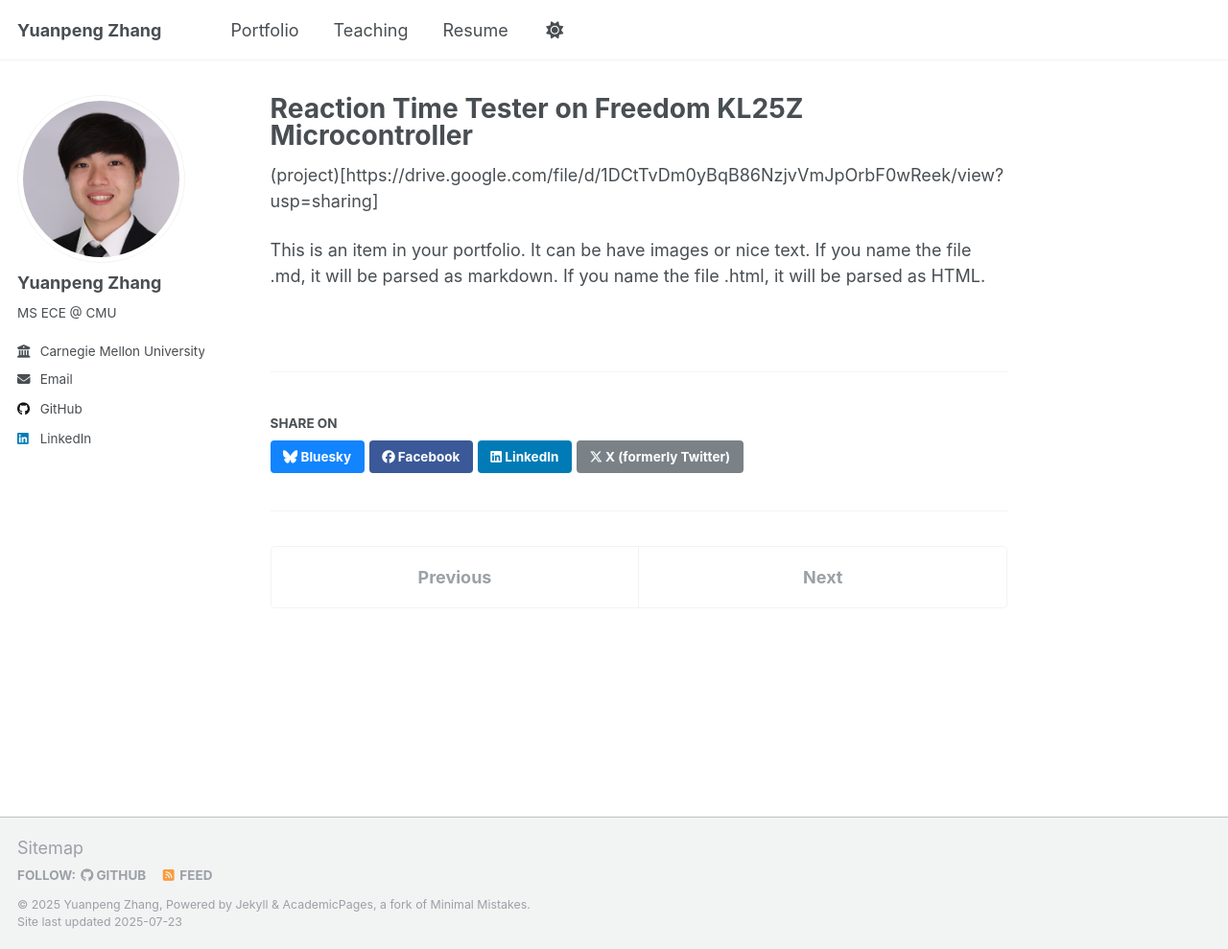
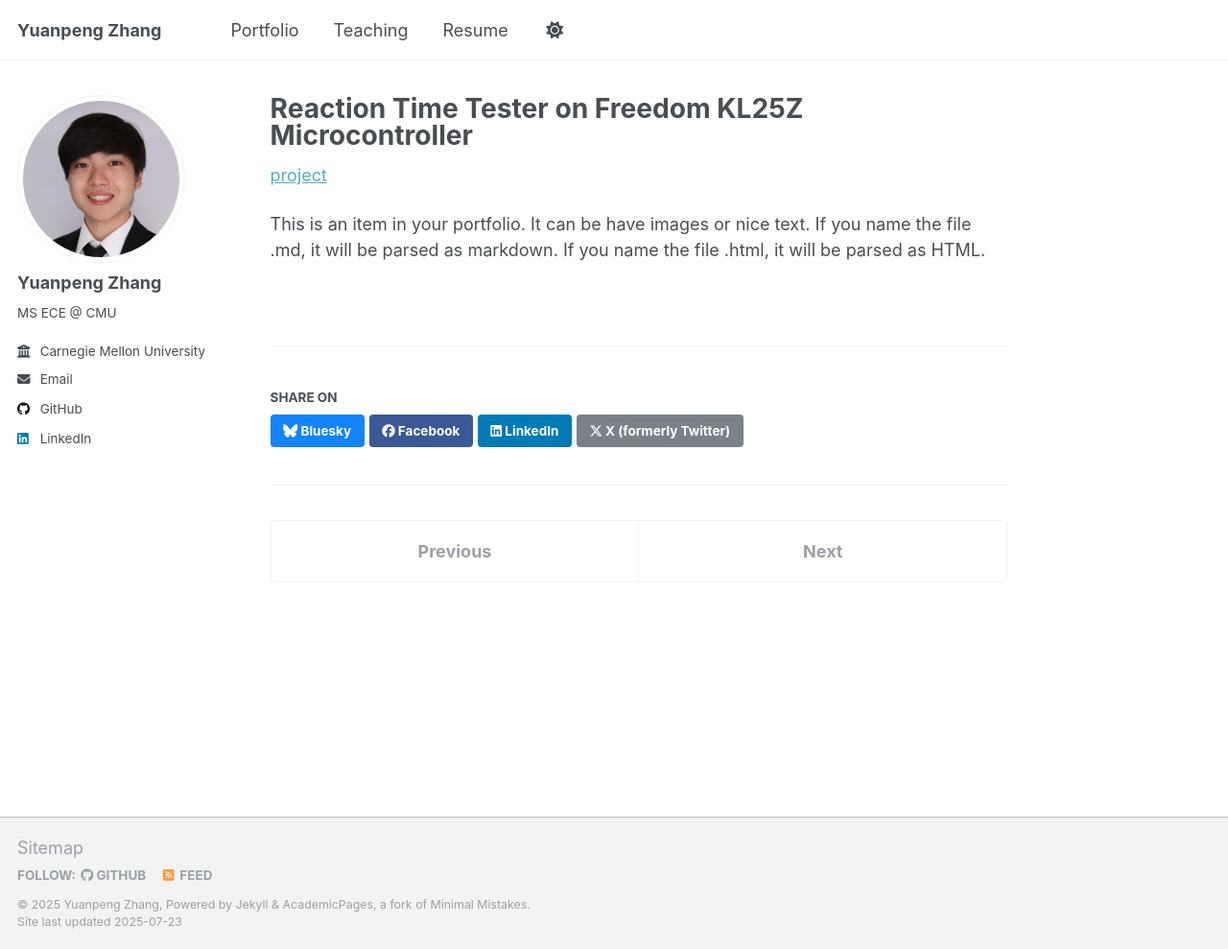
Before and after one commit to yuanpenguin/yuanpenguin.github.io, a Jekyll site: the page built from _portfolio/portfolio-1.md, in a window 1280 px wide and 989 px high. Shown: the whole window at 96% size. Built offline with Jekyll 4.4.1, drawn with Linux system fonts in a browser that asks for light colours; a script that is not in the unit is left out.

Commit message:
Update portfolio-1.md

```diff
--- a/_portfolio/portfolio-1.md
+++ b/_portfolio/portfolio-1.md
@@ -4,6 +4,6 @@ excerpt: "Embedded Systems Final Project, Binghamton University <br/>"
 collection: portfolio
 ---
 
-(project)[https://drive.google.com/file/d/1DCtTvDm0yBqB86NzjvVmJpOrbF0wReek/view?usp=sharing]
+[project](https://drive.google.com/file/d/1DCtTvDm0yBqB86NzjvVmJpOrbF0wReek/view?usp=sharing)
 
 This is an item in your portfolio. It can be have images or nice text. If you name the file .md, it will be parsed as markdown. If you name the file .html, it will be parsed as HTML.
```
